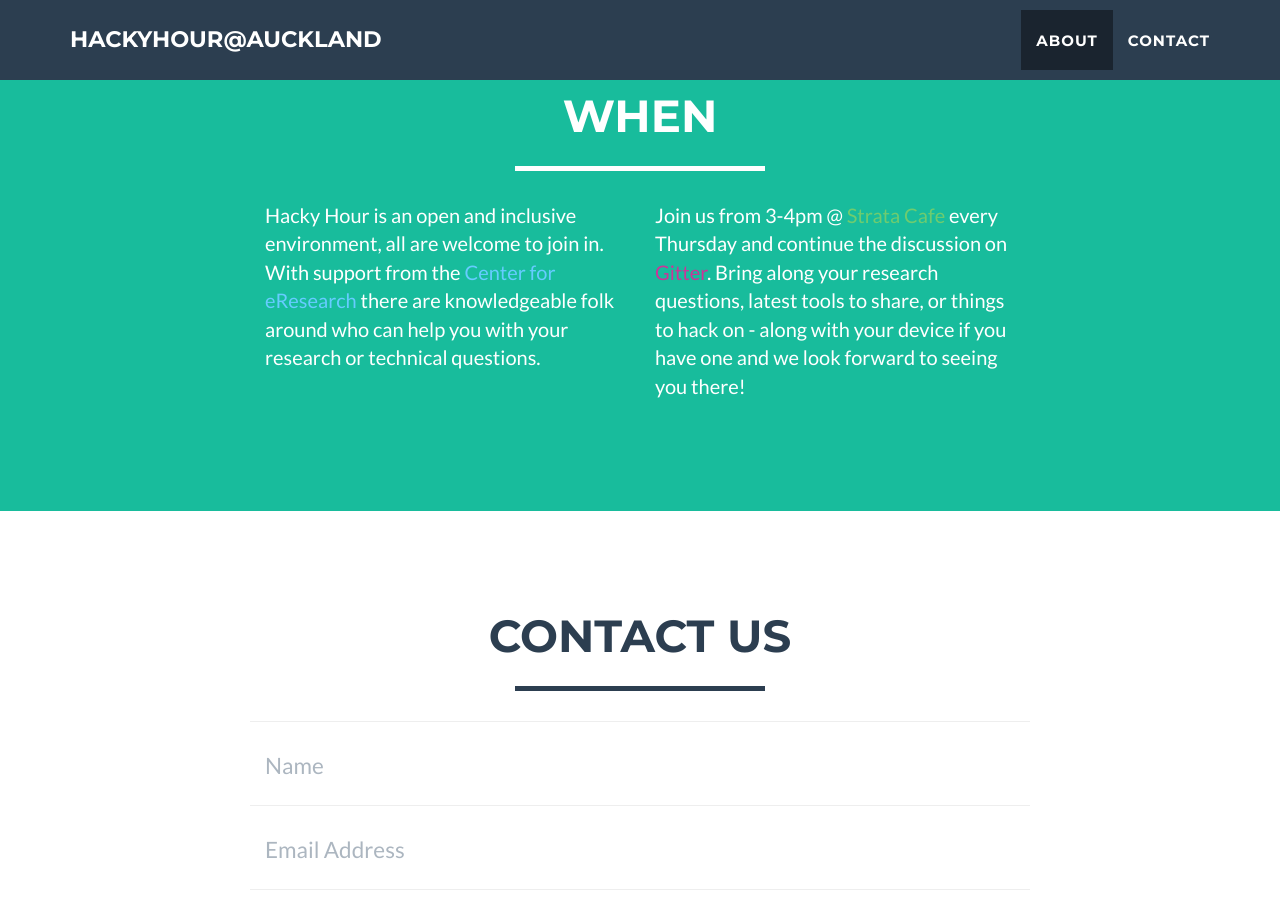
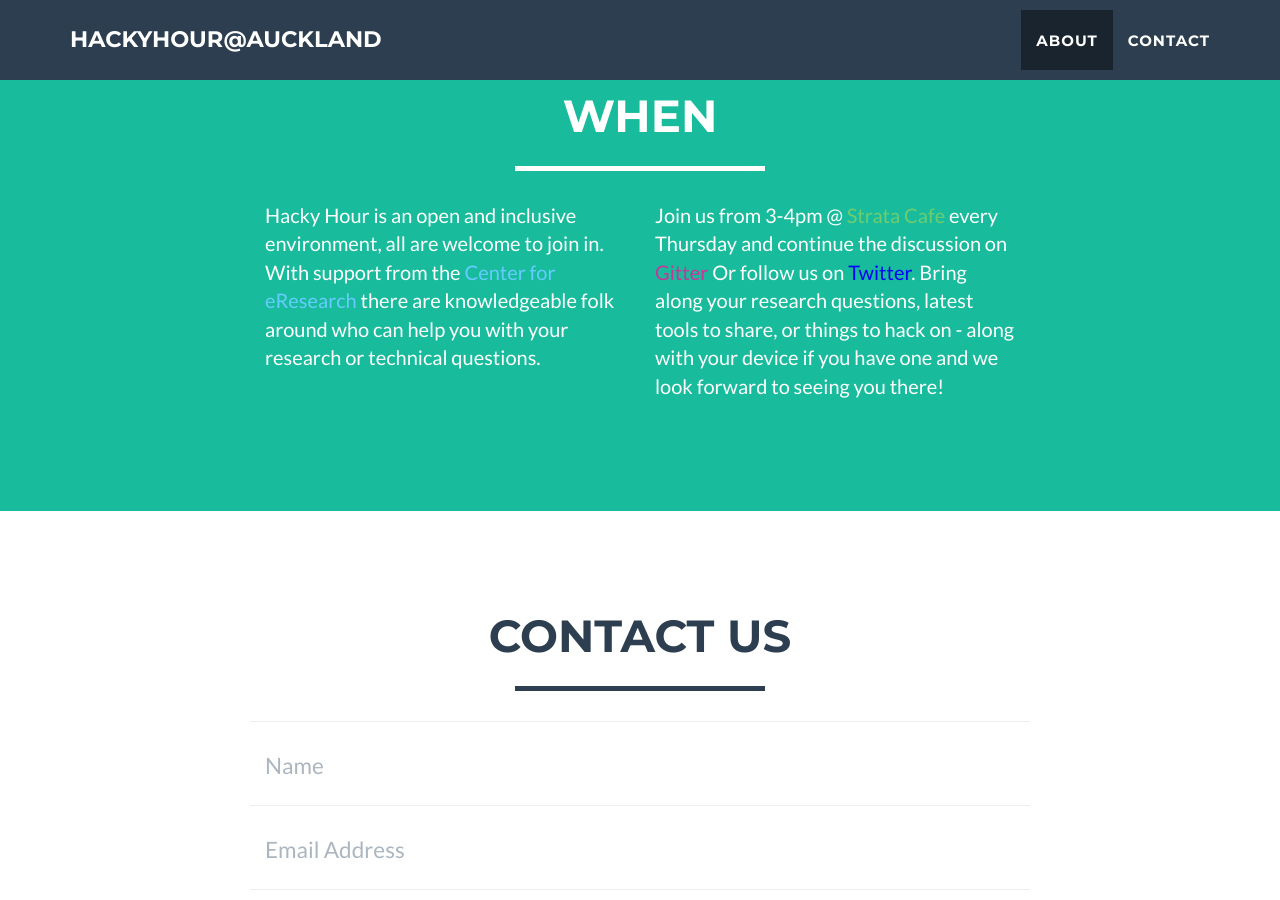
Before and after one commit to UoA-eResearch/HackyHour, a Jekyll site: the page built from index.html, in a window 1280 px wide and 900 px high, scrolled down 1241 px. Built offline with Jekyll 4.4.1, drawn with Linux system fonts in a browser that asks for light colours.

Commit message:
added twitter bit to about2/where

```diff
--- a/_includes/about2.html
+++ b/_includes/about2.html
@@ -12,7 +12,7 @@
                     <p>Hacky Hour is an open and inclusive environment, all are welcome to join in. With support from the <a style='color:#66CCFF' href="http://www.eresearch.auckland.ac.nz/en/centre-for-eresearch.html">Center for eResearch</a> there are knowledgeable folk around who can help you with your research or technical questions.</p>
                 </div>
                 <div class="col-lg-4">
-                    <p>Join us from 3-4pm @ <a style='color:#6fcc6f' href="http://pgsa.org.nz/about/post-graduate-commons/">Strata Cafe</a> every Thursday and continue the discussion on <a style='color:#CC3399' href="https://gitter.im/UoA-eResearch/HackyHour">Gitter</a>. Bring along your research questions, latest tools to share, or things to hack on - along with your device if you have one and we look forward to seeing you there!</p>
+                    <p>Join us from 3-4pm @ <a style='color:#6fcc6f' href="http://pgsa.org.nz/about/post-graduate-commons/">Strata Cafe</a> every Thursday and continue the discussion on <a style='color:#CC3399' href="https://gitter.im/UoA-eResearch/HackyHour">Gitter</a> Or follow us on <a style='color:blue' href="https://twitter.com/uoahackyhour">Twitter</a>. Bring along your research questions, latest tools to share, or things to hack on - along with your device if you have one and we look forward to seeing you there!</p>
                 </div>
             </div>
         </div>
```
